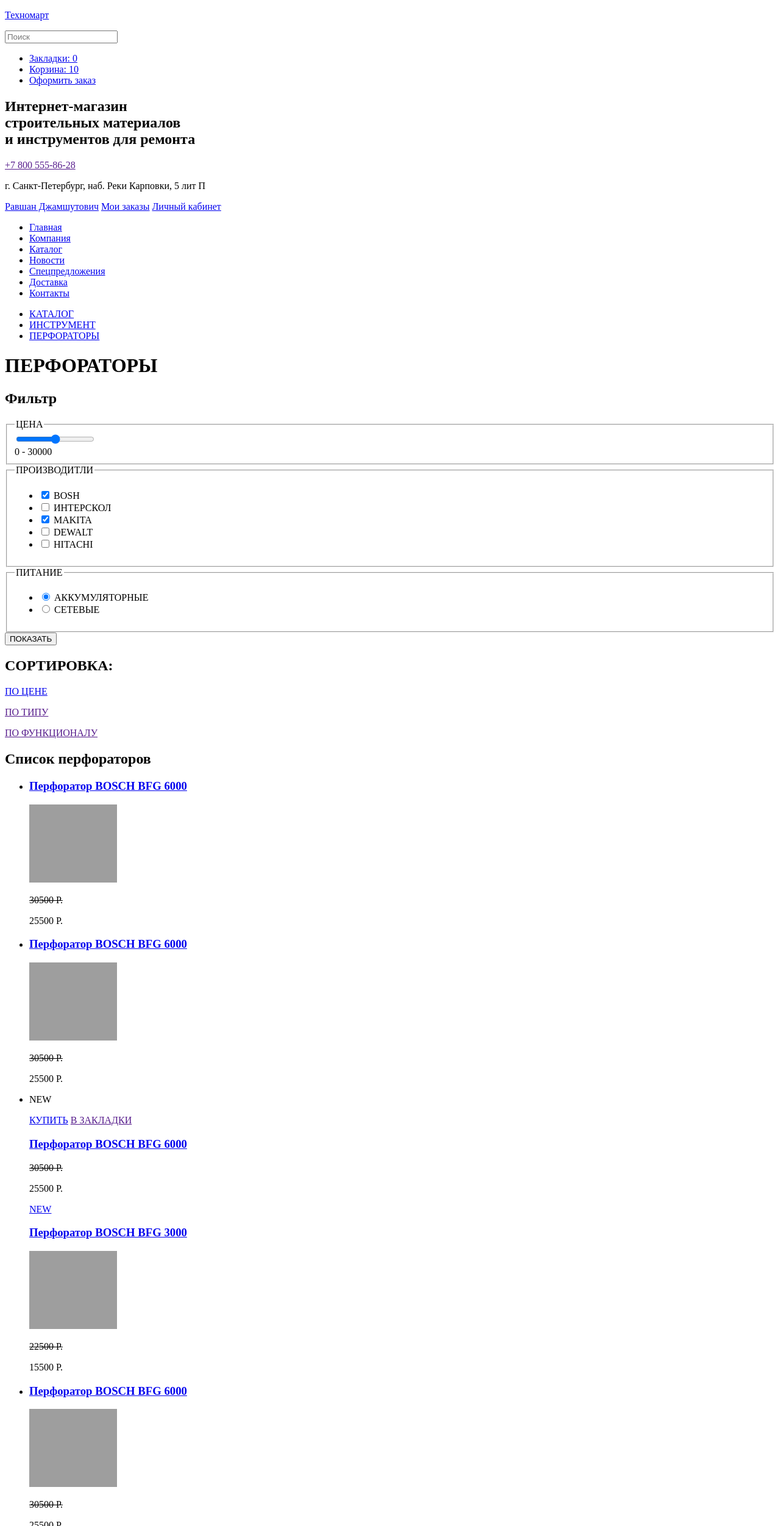
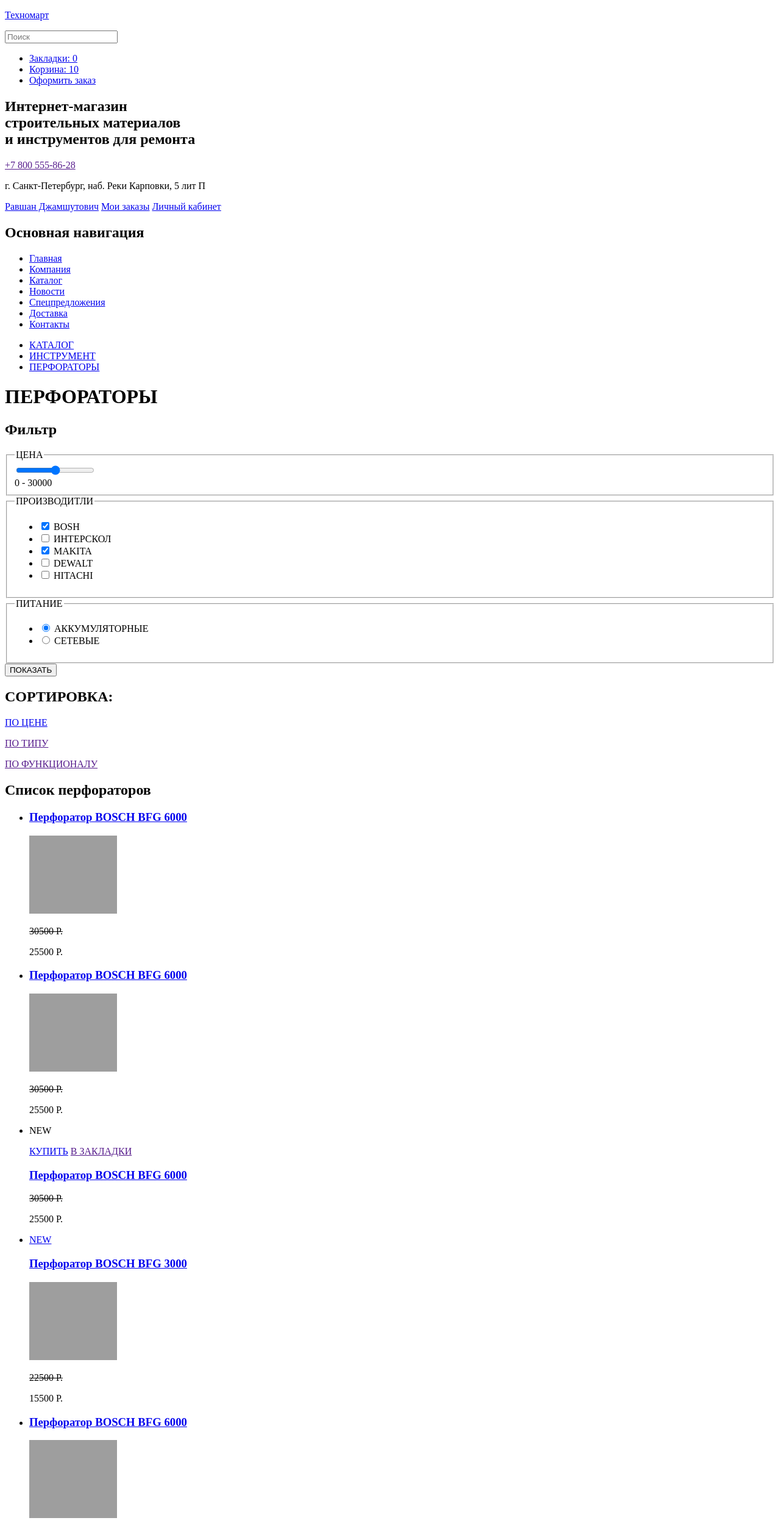
Before and after one commit to ChemTi/1739817-technomart-31, a plain HTML site: page catalog.html in a window 1280 px wide. Shown: the top 2502 px of the page at 61% size. Drawn offline with Linux system fonts and the light colour scheme; files that its build step writes are made by us from their sources; grey boxes are pictures that could not be loaded.

Commit message:
Проверил валидатором

```diff
--- a/catalog.html
+++ b/catalog.html
@@ -36,6 +36,7 @@
       <a href="#">Мои заказы</a> <!--возможно не ссылка оп макету, а просто текст-->
       <a href="#">Личный кабинет</a> <!--возможно не ссылка оп макету, а просто текст-->
       <nav>
+        <h2>Основная навигация</h2>
         <ul class="Submenu">
           <li><a href="#">Главная</a></li>
           <li><a href="#">Компания</a></li>
@@ -154,6 +155,7 @@
                 <p><s>30500 Р.</s></p>
                 <p>25500 Р.</p>
             </li>
+            <li>
                 <a href="#">
                 <p>NEW</p>
                 <h3>Перфоратор BOSCH BFG 3000</h3>
@@ -163,6 +165,7 @@
             </a>
                 <p><s>22500 Р.</s></p>
                 <p>15500 Р.</p>
+            </li>
             <li>
                  <a href="#">
                  <h3>Перфоратор BOSCH BFG 6000</h3>
```
Also changed, not shown: index.html (+3 -0 lines). Lines whose indentation alone changed are shown as unchanged.
